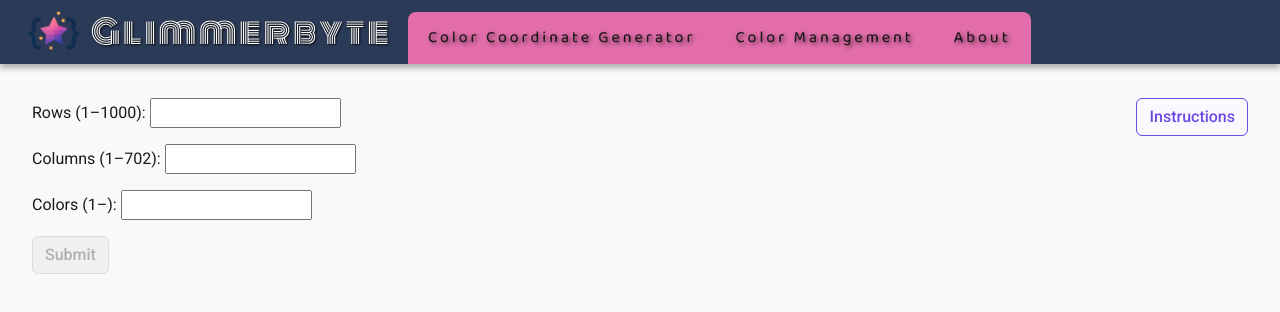
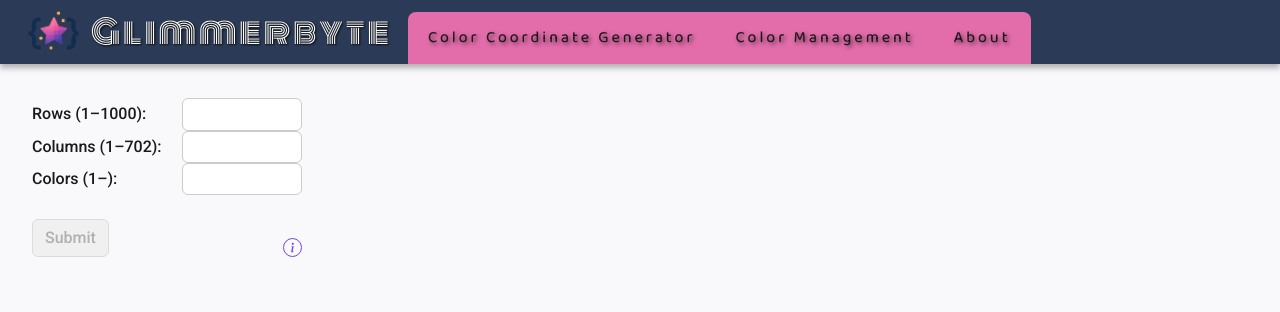
Before and after one commit to James-P-Code/cs312project, an Angular app: page /color in a window 1280 px wide. Shown: the top 312 px of the page. Built offline with nearby package versions, Linux system fonts and the light colour scheme; no server answers.

Commit message:
tempchanges

```diff
--- a/package.json
+++ b/package.json
@@ -29,6 +29,7 @@
     "@angular-devkit/build-angular": "^19.1.4",
     "@angular/cli": "^19.1.4",
     "@angular/compiler-cli": "^19.1.0",
+    "@types/bootstrap": "^5.2.10",
     "@types/jasmine": "~5.1.0",
     "jasmine-core": "~5.5.0",
     "karma": "~6.4.0",
--- a/src/app/color-generator/color-generator.component.css
+++ b/src/app/color-generator/color-generator.component.css
@@ -227,17 +227,12 @@ th {
 }
 
 .color-dropdown {
-  margin-right: 0.5rem;
-  margin-bottom: 0.25rem;
+  margin: 0.25rem 0.5rem 0.25rem 0rem;
   padding: 0rem 2rem 0rem 1rem;
   text-align: center;
   border-radius: 6px;
   font-size: 0.9rem;
   font-family: inherit;
-  /* font-weight: bold;
-  color: white;
-  text-shadow: -1px -1px 0 black, 1px -1px 0 black, -1px 1px 0 black,
-    1px 1px 0 black, 0px 0px 2px black; */
   cursor: pointer;
   appearance: none;
   transition: background-color 0.2s ease, color 0.2s ease;
--- a/src/app/color/color.component.css
+++ b/src/app/color/color.component.css
@@ -2,12 +2,8 @@
   display: flex;
   justify-content: space-between;
   align-items: flex-start;
-}
-
-.instruction-button-container {
-  display: flex;
-  justify-content: flex-end;
-  padding: 1.5rem 2rem 0 0;
+  flex-wrap: wrap;
+  padding: 0 2rem;
 }
 
 .instruction-button {
@@ -49,17 +45,38 @@ hr {
 }
 
 form p {
-    /* margin: 1rem; */
     padding: 0 2rem 0 2rem;
 }
 
-.first-form {
-    margin-top: 1.5rem;
+.form-container {
+  max-width: 350px;
+  display: flex;
+  flex-direction: column;
+  gap: 1.25rem;
+  padding: 1.5rem 2rem 0 0;
 }
 
-.submit-button-container {
-    /* margin: 1rem 0 3rem 1rem; */
-    padding: 0 2rem 0 2rem;
+.form-line {
+  display: flex-start;
+  flex-direction: row;
+  align-items: center;
+  gap: 1rem;
+  flex-wrap: wrap;
+}
+
+.form-line label {
+  min-width: 150px;
+  font-weight: 500;
+  font-size: 1rem;
+}
+
+.form-line input {
+  width: 120px;
+  padding: 0.2rem;
+  padding-left: 0.4rem;
+  border-radius: 6px;
+  border: 1px solid #ccc;
+  font-size: 1rem;
 }
 
 .error-box {
@@ -153,6 +170,10 @@ span.error-box::before {
     box-shadow: 0 0 0 0.2rem rgba(109, 74, 226, 0.5);
   }
 
+.modal {
+  padding: 1.5rem;
+}
+
 .modal-content {
   border: 2px solid #6d4ae2;
   border-radius: 1.1rem;
@@ -232,3 +253,49 @@ span.error-box::before {
   outline: none;
   box-shadow: 0 0 0 0.2rem rgba(109, 74, 226, 0.5);
 }
+
+.button-row {
+  display: flex;
+  justify-content: flex-start;
+  align-items: center;
+  gap: 0.25rem;
+  padding: 1.5rem 2rem 0 0rem;
+  flex-wrap: wrap;
+}
+
+.form-section {
+  position: absolute;
+  max-width: 450px;
+  padding: 1.5rem 0rem 0 0;
+  margin: 0 auto;
+}
+
+.instruction-button-icon {
+  position: absolute;
+  bottom: 0;
+  right: 0;
+  background-color: #f9f9ff;
+  color: #6d4ae2;
+  border: 1px solid #6d4ae2;
+  border-radius: 50%;
+  padding: 0;
+  font-size: 0.8rem;
+  width: 1.2rem;
+  height: 1.2rem;
+  display: flex;
+  align-items: center;
+  justify-content: center;
+  transition: transform 0.2s ease, color 0.2s ease;
+}
+
+.instruction-button-icon:hover {
+  background-color: #6d4ae2;
+  color: white;
+  transform: scale(1.1);
+  filter: brightness(1.1);
+}
+
+.instruction-button-icon:focus {
+  outline: none;
+  box-shadow: 0 0 0 0.2rem rgba(109, 74, 226, 0.5);
+}
--- a/src/app/color/color.component.html
+++ b/src/app/color/color.component.html
@@ -1,50 +1,66 @@
 <div class="top-container">
-    <!-- Left side: Form -->
-    <div class="forms-container">
+  <div class="form-section">
+
+    <!-- Instructions Icon Button -->
+    <button
+      type="button"
+      class="instruction-button-icon"
+      data-bs-toggle="tooltip"
+      title="Instructions"
+      data-bs-placement="bottom"
+      data-bs-toggle="modal"
+      data-bs-target="#instructionModal"
+      aria-label="Instructions"
+    >
+      <i class="bi bi-info-lg" aria-hidden="true"></i>
+    </button>
+
+    <!-- Form -->
     <form class="no-print" [formGroup]="rowsColumnsColorsForm" (ngSubmit)="onSubmit()">
-        <div class="first-form">
-          <p>
-            Rows (1–1000):
-            <input type="text" formControlName="rows" name="rows" />
+
+      <!-- ROWS -->
+      <div class="form-line">
+        <label for="rows">Rows (1–1000):</label>
+        <input id="rows" type="text" formControlName="rows" name="rows" />
+      </div>
       @if (rows?.invalid && (rows?.touched || rows?.dirty)) {
         @if (rows?.hasError('required')) { <span class="error-box">Required!</span> }
         @if (rows?.hasError('min')) { <span class="error-box">Minimum is 1!</span> }
         @if (rows?.hasError('max')) { <span class="error-box">Maximum is 1000!</span> }
         @if (rows?.hasError('pattern')) { <span class="error-box">Only numeric characters are allowed!</span> }
       }
-          </p>
+
+      <!-- COLUMNS -->
+      <div class="form-line">
+        <label for="columns">Columns (1–702):</label>
+        <input id="columns" type="text" formControlName="columns" name="columns" />
       </div>
-        <p>
-          Columns (1–702):
-          <input type="text" formControlName="columns" name="columns" />
       @if (columns?.invalid && (columns?.touched || columns?.dirty)) {
         @if (columns?.hasError('required')) { <span class="error-box">Required!</span> }
         @if (columns?.hasError('min')) { <span class="error-box">Minimum is 1!</span> }
         @if (columns?.hasError('max')) { <span class="error-box">Maximum is 702!</span> }
         @if (columns?.hasError('pattern')) { <span class="error-box">Only numeric characters are allowed!</span> }
       }
-        </p>
-        <p>
-          Colors (1–{{ this.numberOfColorsInDatabase }}):
-          <input type="text" formControlName="colors" name="colors" />
+
+      <!-- COLORS -->
+      <div class="form-line">
+        <label for="colors">Colors (1–{{ this.numberOfColorsInDatabase }}):</label>
+        <input id="colors" type="text" formControlName="colors" name="colors" />
+      </div>
       @if (colors?.invalid && (colors?.touched || colors?.dirty)) {
         @if (colors?.hasError('required')) { <span class="error-box">Required!</span> }
         @if (colors?.hasError('min')) { <span class="error-box">Minimum is 1!</span> }
         @if (colors?.hasError('max')) { <span class="error-box">Maximum is {{ this.numberOfColorsInDatabase }}!</span> }
         @if (colors?.hasError('pattern')) { <span class="error-box">Only numeric characters are allowed!</span> }
       }
-        </p>
-        <div class="submit-button-container">
-          <button class="primary-button submit-button" type="submit" [disabled]="rowsColumnsColorsForm.invalid">Submit</button>
+
+      <!-- Submit Button -->
+      <div class="button-row">
+        <button class="primary-button submit-button" type="submit" [disabled]="rowsColumnsColorsForm.invalid">
+          Submit
+        </button>
       </div>
     </form>
-    </div>
-
-    <!-- Right side: Instructions Button -->
-    <div class="instruction-button-container">
-      <button type="button" class="btn btn-outline-primary instruction-button" data-bs-toggle="modal" data-bs-target="#instructionModal">
-        <i class="bi bi-info-circle"></i> Instructions
-      </button>
   </div>
 </div>
 
--- a/src/app/color/color.component.ts
+++ b/src/app/color/color.component.ts
@@ -1,17 +1,20 @@
-import { Component } from '@angular/core';
-import {FormControl, FormGroup, ReactiveFormsModule, Validators} from '@angular/forms';
+import { Component, AfterViewInit } from '@angular/core';
+import { FormControl, FormGroup, ReactiveFormsModule, Validators } from '@angular/forms';
 import { ColorGeneratorComponent } from "../color-generator/color-generator.component";
 import { Database } from '../api/database';
 import { HttpParams } from '@angular/common/http';
 
+// Import Bootstrap tooltip functionality
+import * as bootstrap from 'bootstrap';
+
 @Component({
   selector: 'app-color',
+  standalone: true,
   imports: [ReactiveFormsModule, ColorGeneratorComponent],
   templateUrl: './color.component.html',
   styleUrl: './color.component.css'
 })
-
-export class ColorComponent {
+export class ColorComponent implements AfterViewInit {
 
   public numberOfColorsInDatabase!: number;
   public rowsColumnsColorsForm = new FormGroup({
@@ -32,12 +35,12 @@ export class ColorComponent {
   });
 
   constructor(private database: Database) {
-    let httpParams = new HttpParams({ fromObject: {param: "count"} });
-    this.database.getRequest<{count: number}>(httpParams).subscribe(colors => {
+    let httpParams = new HttpParams({ fromObject: { param: "count" } });
+    this.database.getRequest<{ count: number }>(httpParams).subscribe(colors => {
       this.numberOfColorsInDatabase = colors.count;
       const colorsControl = this.rowsColumnsColorsForm.controls.colors;
       colorsControl.addValidators(Validators.max(this.numberOfColorsInDatabase));
-    })
+    });
   }
 
   get rows() {
@@ -65,4 +68,15 @@ export class ColorComponent {
       this.numberOfColors = Number(this.rowsColumnsColorsForm.value.colors);
     }
   }
+
+  ngAfterViewInit(): void {
+    const tooltipTriggerList = Array.from(document.querySelectorAll('[data-bs-toggle="tooltip"]'));
+    tooltipTriggerList.forEach((el) => {
+      new bootstrap.Tooltip(el, {
+        delay: { show: 0, hide: 100 },
+        trigger: 'hover',
+        placement: 'top'
+      });
+    });
   }
+}
--- a/src/index.html
+++ b/src/index.html
@@ -8,6 +8,7 @@
   <link rel="icon" type="image/x-icon" href="favicon.ico">
   <link href="https://fonts.googleapis.com/css2?family=Roboto:wght@300;400;500&display=swap" rel="stylesheet">
   <link href="https://fonts.googleapis.com/icon?family=Material+Icons" rel="stylesheet">
+<link href="https://cdn.jsdelivr.net/npm/bootstrap-icons@1.10.5/font/bootstrap-icons.css" rel="stylesheet">
 </head>
 <body>
   <app-root></app-root>
```
Also changed, not shown: 1 other file (tests, documents, lock files or other folders). Lines whose indentation alone changed are shown as unchanged.
